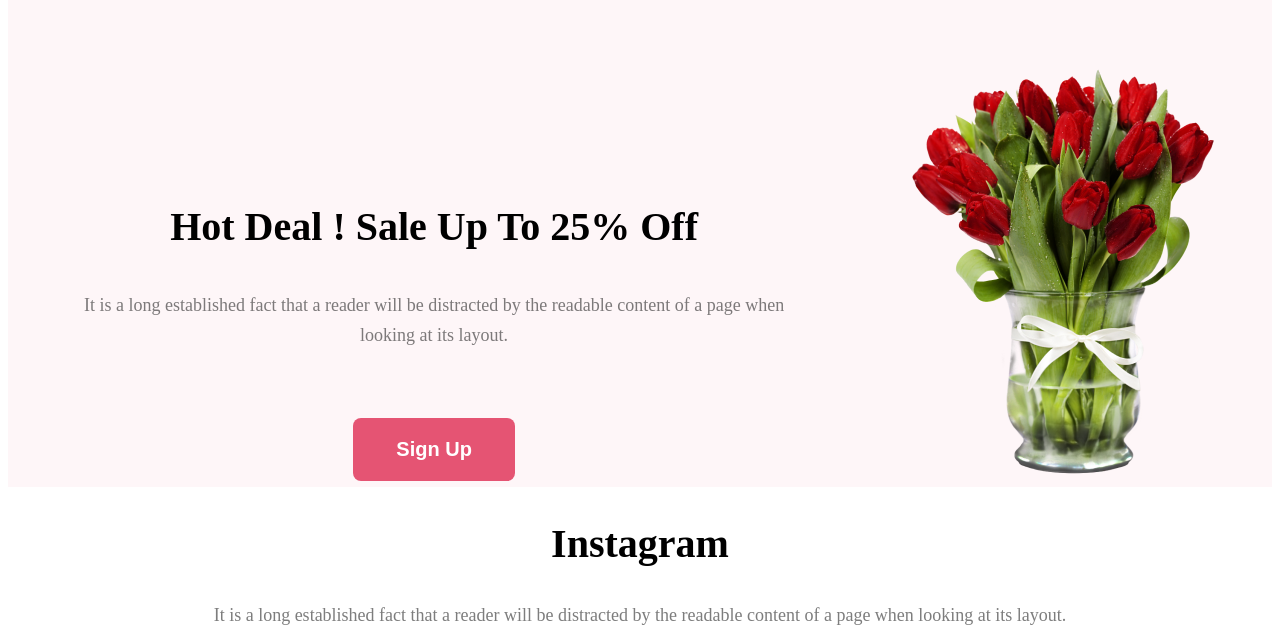
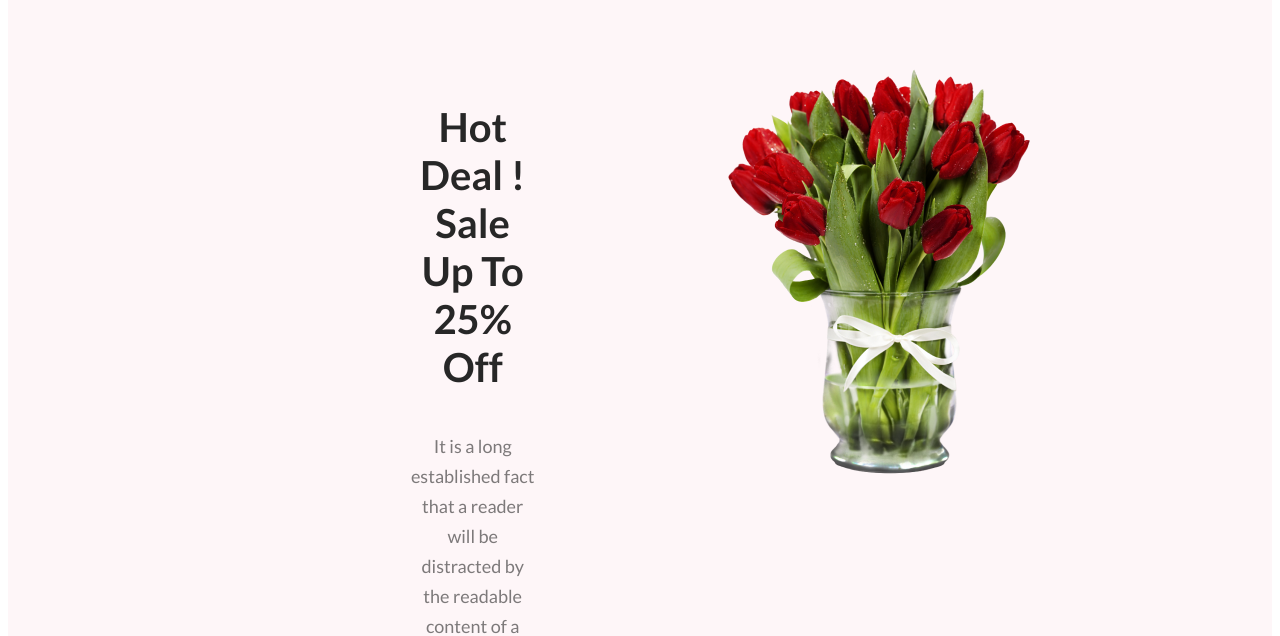
Before and after one commit to aticmahbub/flower-shop-project, a plain HTML site: page index.html in a window 1280 px wide. Shown: the part 3733-4369 px from the top of the page. Drawn offline with Linux system fonts and the light colour scheme.

Commit message:
hot deals section edited

```diff
--- a/index.html
+++ b/index.html
@@ -86,7 +86,7 @@
 
                 <div class="contents-hot-deals">
 
-                    <h3 class="title-hot-deals">
+                    <h3 class=" text-primary title-hot-deals">
                         Hot Deal ! Sale Up To 25% Off
                     </h3>
                     <p class="description-hot-deals">It is a long established fact that a reader will be distracted by
@@ -118,7 +118,7 @@
         </section>
         <!--latest deals section-->
         <section class="latest-deals">
-            <h2 class="title-latest-deals">Get The Latest Deals</h2>
+            <h2 class="title-latest-deals" >Get The Latest Deals</h2>
             <p class="description-latest-deals">$30 coupon for first shopping</p>
             <div class="subscribe-latest-deals-container">
                 <textarea name="" id="" cols="30" rows="2">Enter your email here....</textarea>
--- a/styles/flower_shop.css
+++ b/styles/flower_shop.css
@@ -4,11 +4,12 @@
     font-family: Lato;
 }
 
-.main{
-    width:1400px;
+.main {
+    width: 1400px;
     align-items: center;
     margin: 0 auto;
 }
+
 .primary-btn {
     font-size: 20px;
     font-weight: 700;
@@ -27,12 +28,13 @@ margin-top: 50px;
     background-color: #E554731A;
 }
 
-.banner-content{
+.banner-content {
     padding-left: 240px;
     padding-top: 197px;
     padding-right: 200px;
     padding-bottom: 147px;
 }
+
 .banner-title {
     font-size: 80px;
     font-weight: 800;
@@ -56,7 +58,7 @@ padding-top: 50px;
 
 
 /*featured styles*/
-.featured{
+.featured {
     margin-top: 178px;
 }
 
@@ -90,8 +92,7 @@ padding-top: 50px;
 }
 
 
-.featured-images {
-}
+.featured-images {}
 
 .f-images {
     text-align: center;
@@ -108,18 +109,19 @@ padding-top: 50px;
 
 }
 
-#pink{
+#pink {
     border-radius: 300px 300px 0px 0px;
 
     background: rgba(167, 33, 98, 0.15);
     border: 5px;
 }
 
-#sky{
+#sky {
     border-radius: 300px 300px 0px 0px;
     background: rgba(5, 151, 160, 0.15);
 }
-#green{
+
+#green {
     border-radius: 300px 300px 0px 0px;
     background: rgba(71, 125, 17, 0.15);
 }
@@ -127,7 +129,7 @@ background: rgba(71, 125, 17, 0.15);
 
 /*services styles*/
 .section-services {
-    padding: 128px 240px ;
+    padding: 128px 240px;
 }
 
 
@@ -165,45 +167,47 @@ background: rgba(71, 125, 17, 0.15);
 /*hot deals styles*/
 .container-hot-deals {
     display: flex;
-    justify-content: space-around;
-    text-align: center;
-
-}
-
-.contents-hot-deals {
-    width: 60%;
-}
-
-.hot-deals {
+    padding-top: 100px;
+    padding-left: 400px;
+    padding-right: 429px;
+    padding-bottom: 100px;
     background-color: #E554730D;
 }
 
+.contents-hot-deals{
+    margin-right: 186px;
+    text-align: center;
+}
+
     .title-hot-deals {
+        color: #272727;
         font-size: 40px;
+        font-style: normal;
         font-weight: 800;
-    padding-top: 200px;
-
+        line-height: normal;
     }
 
     .description-hot-deals {
         color: rgba(39, 39, 39, 0.60);
+        text-align: center;
+        font-family: Lato;
         font-size: 18px;
+        font-style: normal;
         font-weight: 400;
         line-height: 30px;
-
     }
 
-.pic-hot-deals {
-    padding-top: 100px;
-}
+
+    .pic-hot-deals {}
 
     /*instagram styles*/
-.latest-deals{
+    .latest-deals {
         margin-top: 120px;
         background-image: url("Rectangle\ 9.png");
         background-repeat: no-repeat;
 
-padding: 80px;}
+        padding: 80px;
+    }
 
     .contents-instagram {
         text-align: center;
@@ -228,14 +232,14 @@ padding: 80px;}
     }
 
     /*latest deals styles*/
-.title-latest-deals{
+    .title-latest-deals {
         text-align: center;
         font-size: 40px;
         font-weight: 800;
     }
 
 
-.description-latest-deals{
+    .description-latest-deals {
         color: rgba(39, 39, 39, 0.60);
         text-align: center;
         font-size: 18px;
```
Lines whose indentation alone changed are shown as unchanged.
